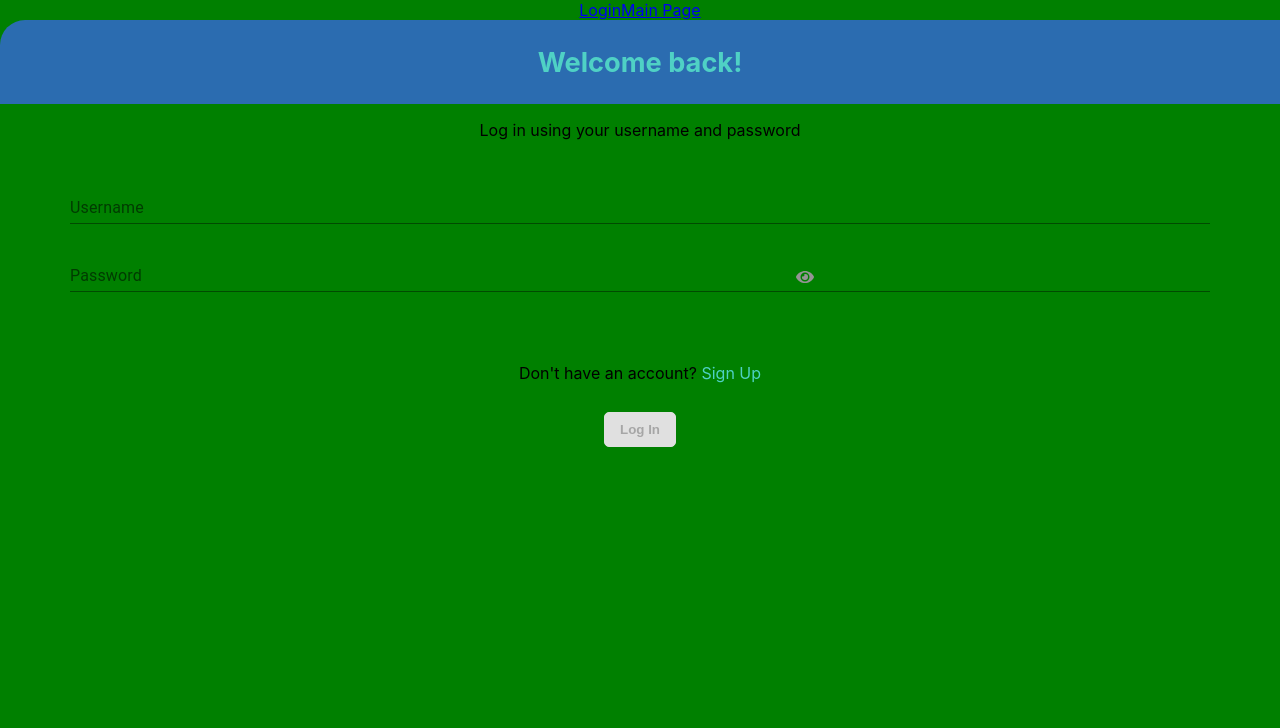
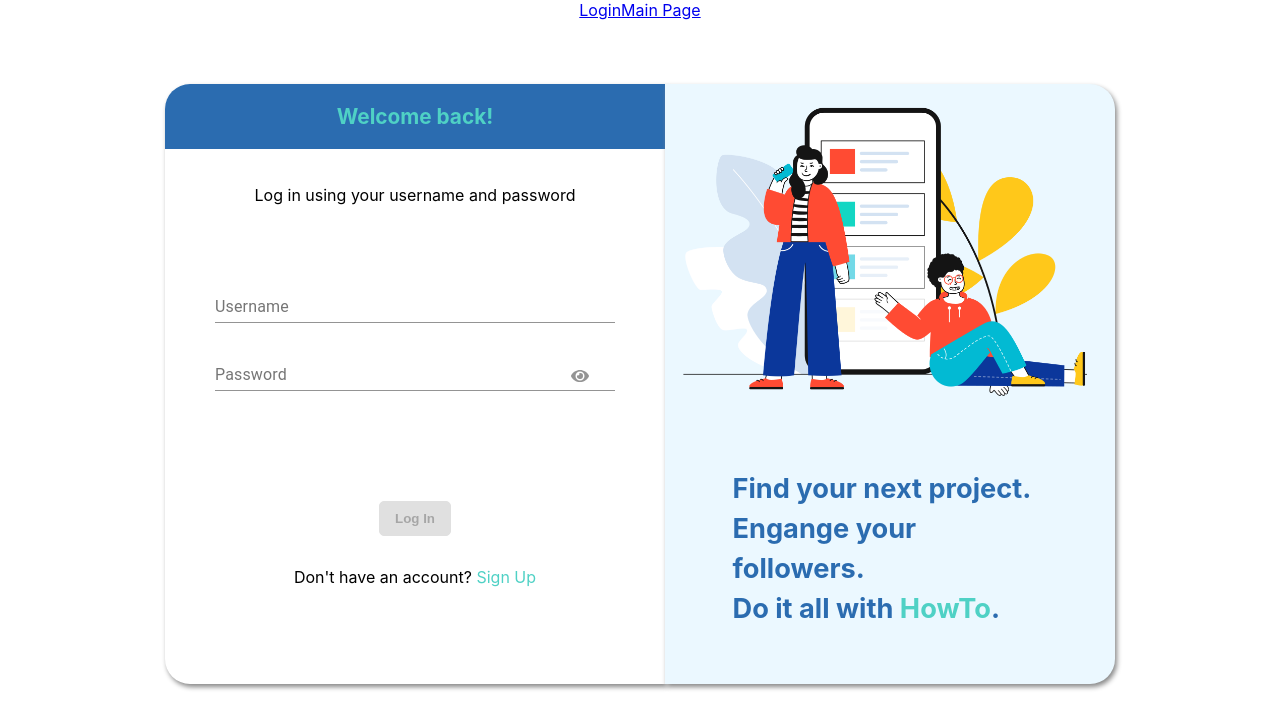
Before and after one commit to BW-PT-How-To-3/front-end, a React (Create React App) app in the folder client/: page / in a window 1280 px wide. Shown: the top 728 px of the page. Built offline with nearby package versions, Linux system fonts and the light colour scheme; the HTML template or start-up script is replaced by a standard one.

Commit message:
styling just about finished

```diff
--- a/client/src/App.css
+++ b/client/src/App.css
@@ -1,40 +1,41 @@
 .App {
   text-align: center;
 }
-
+.signup-div {
+  margin: 2% 5%;
+  height: 100vh;
+}
 .error {
   color: crimson;
   font-size: 0.6rem;
   margin: 0;
 }
 
-body {
-  background-color: #F7F8F9;
-}
-
-/*#F7F8F9*/
 .app-bar {
   background-color: #2B6CB0;
-  margin: 5% 0;
-  padding: 2% 0;
+  padding: 4% 0;
   color: #4FD1C5;
   border-radius: 25px 25px 0 0;
-  font-size: 1.7rem;
+  font-size: 1.3rem;
 }
 
 
 form {
   margin: 0 10%;
-  height: 40vh;
+  /* height: 40vh; */
+}
+
+.form-login{
+  margin-top: 70px;
 }
 
 .form-info {
   margin: auto;
   background-color: white;
   border-radius: 25px 25px 0 0;
-  width: 90%;
+  width: 100%;
   box-shadow: 2px 3px 5px #888888;
-  height: 60vh;
+  height: 520px;
 }
 
  .password-icon-signup {
@@ -57,25 +58,25 @@ form {
   background-color: #ECF8FF;
   background-image: url('./images/landing-hero.png');
   background-repeat: no-repeat;
-  background-size: cover;
-  background-position: -10% 10%;
+  background-size: contain;
+  background-position: 100% 10%;
   box-shadow: 2px 3px 5px #888888;
-  width: 90%;
+  width: 100%;
   margin: auto;
-  /* width: 450px for browser; */
   border-radius: 0 0 25px 25px;
-  height: 30vh;
+  height: 25vh;
 
 }
 
 .form-graphics p {
   margin: auto;
-  padding-top: 95px;
+  width: 70%;
+  padding-top: 40px;
   color: #2B6CB0;
   font-size: 1.5rem;
   font-weight: 700;
   text-align: left;
-  line-height: 1.5rem;
+  line-height: 2rem;
 }
 
 .form-graphics p span {
@@ -85,6 +86,20 @@ form {
 .label {
   align-items: left;
 }
+.legal {
+  padding-top: 20px;
+}
+
+.member-login {
+  position: relative;
+  top: 20px;
+}
+
+.login-signup-here {
+  position: relative;
+  top: 95px;
+}
+
 button {
   padding: 9px 15px;
   border-radius: 5px;
@@ -115,15 +130,43 @@ button[disabled]{
 
 .login-btn {
   position: relative;
-  top: 100px;
+  top: 70px;
+}
+
+/*MEDIUM SCREENS*/
+@media only screen and (max-width: 1023px) and (min-width: 501px) {
+  /* body {
+    background-color: yellow;
+  } */
+
+  .signup-div {
+    width: 500px;
+    margin: auto;
+  }
+   .password-icon-signup {
+    color: #949494;
+    cursor: pointer;
+    position: relative;
+    top: -25px;
+    left: 165px;
+  }
+
+  .password-icon-login {
+    color: #949494;
+    cursor: pointer;
+    position: relative;
+    top: -25px;
+    left: 135px;
+  }
+
 }
 
 /*WIDEST SCREEN*/
-@media only screen and (min-width: 950px) {
+@media only screen and (min-width: 1024px) {
 
-  body {
+  /* body {
     background-color: green;
-  }
+  } */
   .password-icon-signup {
     color: #949494;
     cursor: pointer;
@@ -142,10 +185,7 @@ button[disabled]{
   }
 
   .app-bar {
-    background-color: #2B6CB0;
     margin: 0;
-    padding: 2% 0;
-    color: #4FD1C5;
     border-radius: 25px 0 0 0;
   }
 
@@ -155,18 +195,16 @@ button[disabled]{
     flex-wrap: wrap;
     justify-content: center;
     border-radius: 25px;
-    margin: 80px 0;
+    margin: auto;
+    padding: 5% 0;
+  }
 
-  }
-  form {
-    margin: 0 70px;
-  }
   .form-info {
     background-color: white;
     width: 500px;
     border-radius: 25px 0 0 25px;
     box-shadow: 2px 3px 5px #888888;
-    height: 75vh;
+    height: 600px;
   }
 
   .form-graphics {
@@ -177,26 +215,19 @@ button[disabled]{
     width: 450px;
     border-radius: 0 25px 25px 0;
     box-shadow: 2px 3px 5px #888888;
-    height: 75vh;
+    height: 600px;
     margin: 0;
-    /* height: 500px; include a height for responsiveness*/
   }
 
   .form-graphics p {
     position: relative;
-    top: 255px;
+    top: 345px;
     color: #2B6CB0;
     font-size: 1.7rem;
     font-weight: 700;
     text-align: left;
-    margin: 0 60px;
     line-height: 2.5rem;
   }
-
-  .form-graphics p span {
-    color: #4FD1C5;
-  }
-
 
   .legal {
     margin: 20px 0 0 0;
@@ -207,127 +238,13 @@ button[disabled]{
     top: 20px;
   }
 
-  .member-login-login {
+  .login-btn {
     position: relative;
-    top: 20px;
-    margin-bottom: 50px;
+    top: 90px;
+  }
+
+  .login-signup-here {
+    position: relative;
+    top: 105px;
   }
 }
-
-
-@media only screen and (max-width: 949px) and (min-width: 501px) {
-  body {
-    background-color: yellow;
-  }
-
-  .app-bar {
-    background-color: #2B6CB0;
-    margin: 5% 0;
-    padding: 2% 0;
-    color: #4FD1C5;
-    border-radius: 25px 25px 0 0;
-  }
-
-  form {
-    margin: 0 10%;
-  }
-
-  .form-info {
-    margin: auto;
-    background-color: white;
-    border-radius: 25px 25px 0 0;
-    width: 500px;
-    box-shadow: 2px 3px 5px #888888;
-    height: 60vh;
-  }
-
-   .password-icon-signup {
-    color: #949494;
-    cursor: pointer;
-    position: relative;
-    top: -25px;
-    left: 165px;
-  }
-
-  .password-icon-login {
-    color: #949494;
-    cursor: pointer;
-    position: relative;
-    top: -25px;
-    left: 135px;
-  }
-
-  .form-graphics {
-    background-color: #ECF8FF;
-    background-image: url('./images/landing-hero.png');
-    background-repeat: no-repeat;
-    background-size: cover;
-    background-position: -10% 10%;
-    box-shadow: 2px 3px 5px #888888;
-    width: 500px;
-    margin: auto;
-    /* width: 450px for browser; */
-    border-radius: 0 0 25px 25px;
-    height: 30vh;
-
-  }
-
-  .form-graphics p {
-    margin: auto;
-    padding-top: 95px;
-    color: #2B6CB0;
-    font-size: 1.5rem;
-    font-weight: 700;
-    text-align: left;
-    line-height: 1.5rem;
-    display: grid;
-    place-items: center;
-  }
-
-  .form-graphics p span {
-    color: #4FD1C5;
-  }
-}
-/*MEDIA QUERIES*/
-
-/*
-@media only screen and (min-width: 500px) {
-
-  .signup-div {
-    display: inline;
-    flex-direction: column;
-    border-radius: 25px;
-    margin: 10% 0;
-  }
-
-  .app-bar {
-    border-radius: 25px 25px 0 0;
-  }
-
-  .form-info {
-    border-radius: 25px 25px 0 0;
-    box-shadow: 2px 3px 5px #888888;
-    height: 65vh;
-  }
-
-  .form-graphics {
-    background-color: #ECF8FF;
-    background-image: url('./images/landing-hero.png');
-    background-repeat: no-repeat;
-    background-size: 55%;
-    width: 500px;
-    border-radius: 0 0 25px 25px;
-    height: 30vh;
-  }
-
-  .form-graphics p {
-    top: 55px;
-    left: 120px;
-    font-size: 1.2rem;
-    font-weight: 900;
-    margin: 0 60px;
-    line-height: 2rem;
-    text-align: center;
-  }
-}
-*/
--- a/client/src/component/Login.js
+++ b/client/src/component/Login.js
@@ -13,7 +13,7 @@ const formSchema = yup.object().shape({
   username: yup.string().required("Username is a required field."),
   password: yup.string().required("Password is a required field."),
 });
-
+//
 function Login() {
   const [passwordInputType, ToggleIcon] = PasswordToggle();
 
@@ -101,10 +101,13 @@ function Login() {
   };
 
   return (
-    <div className="form-input">
+    <div className="signup-div">
+      <div>
+      <div className="form-info">
         <h1 className="app-bar">Welcome back!</h1>
-      <p>Log in using your username and password</p>
-      <form onSubmit={submitHandler}>
+        <p className="member-login">Log in using your username and password</p>
+
+        <form onSubmit={submitHandler} className="form-login">
           <div>
             <label htmlFor="username"></label>
             <br />
@@ -148,7 +151,7 @@ function Login() {
           <button disabled={buttonDisabled} className="login-btn">
             Log In
           </button>
-        <p>
+          <p className="login-signup-here">
             Don't have an account?{" "}
             <Link to="/register" style={styles.links}>
               Sign Up
@@ -157,6 +160,17 @@ function Login() {
           {/* <pre>{JSON.stringify(data, null, 2)}</pre> */}
         </form>
       </div>
+      </div>
+      <div className="form-graphics">
+        <p>
+          Find your next project.
+          <br />
+          Engange your followers.
+          <br />
+          Do it all with <span>HowTo</span>.
+        </p>
+      </div>
+    </div>
   );
 }
 export default Login;
--- a/client/src/component/Signup.js
+++ b/client/src/component/Signup.js
@@ -127,6 +127,7 @@ function Signup() {
               Log in
             </Link>
           </p>
+
           <div className="form-input-login">
             <form onSubmit={submitHandler}>
               <label htmlFor="email"></label>
```
Lines whose indentation alone changed are shown as unchanged.
